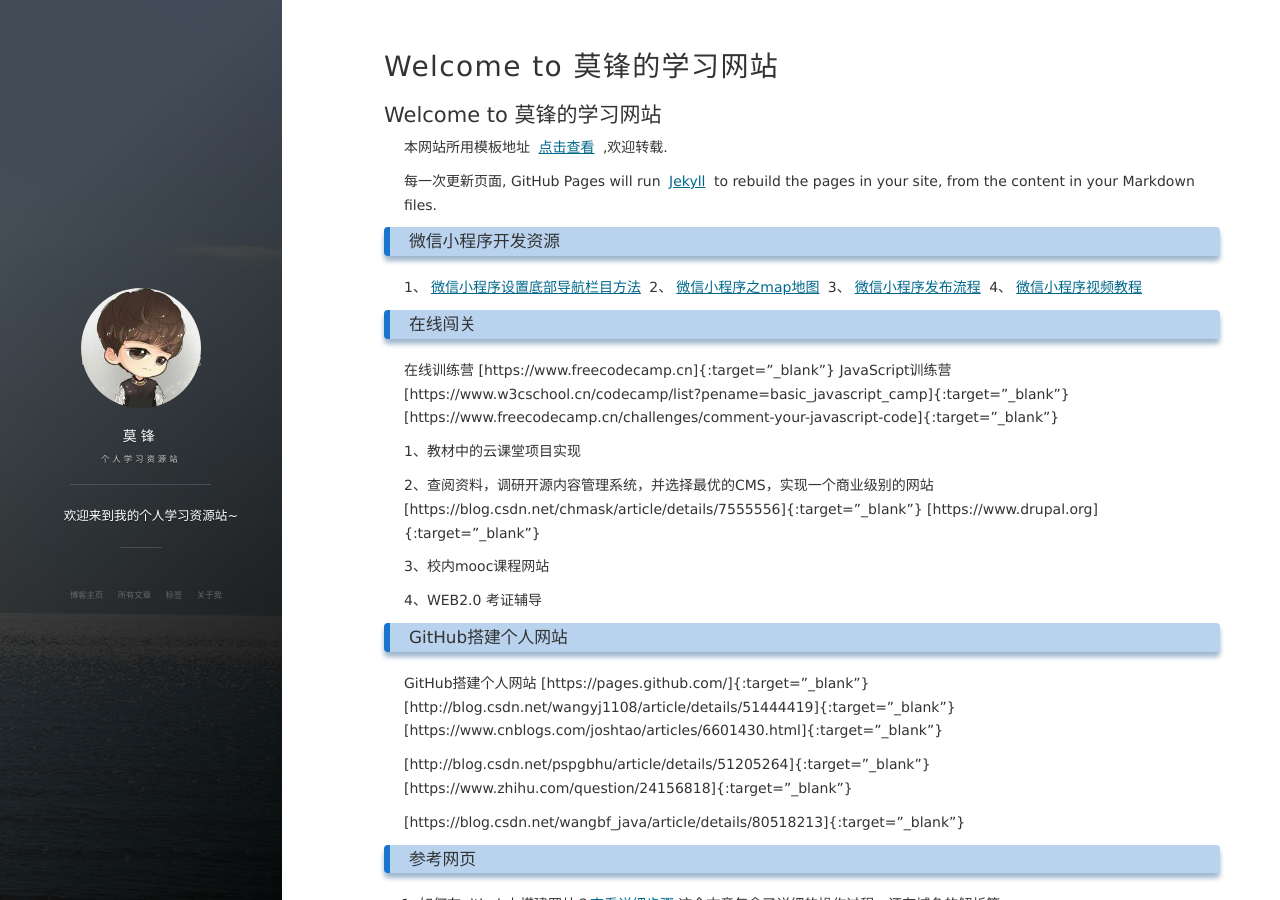
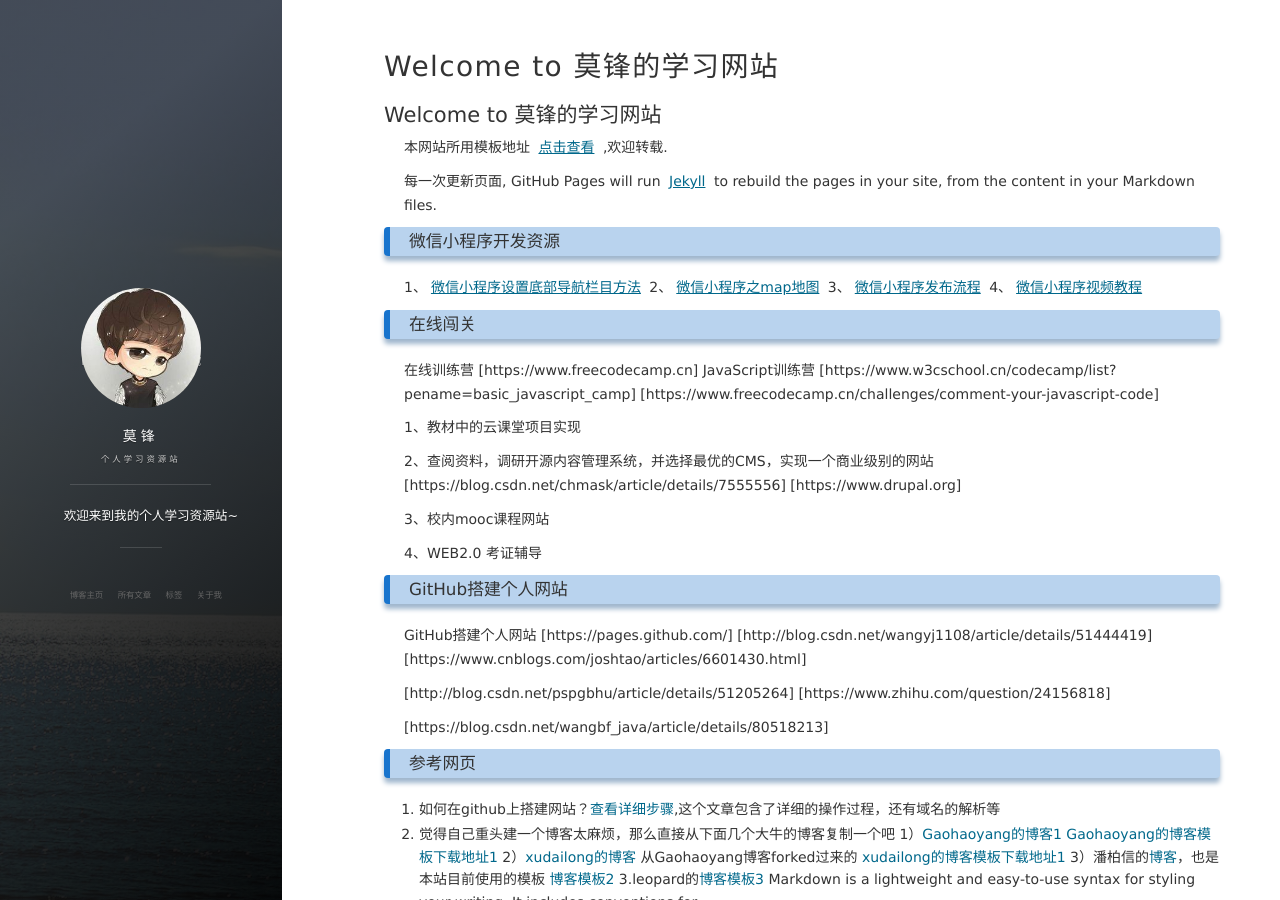
Before and after one commit to 1751864058/1751864058.github.io, a Jekyll site: the page built from index.md, in a window 1280 px wide and 900 px high. Built offline with Jekyll 4.4.1, drawn with Linux system fonts in a browser that asks for light colours; nearby versions of some CDN libraries; our own code applies the rules of GitHub Pages for plain Markdown files; the list of posts is cut into pages by our own code; comment, search, counter and statistics services are not loaded; some of the changed lines change nothing that is shown.

Commit message:
Update index.md

```diff
--- a/index.md
+++ b/index.md
@@ -10,35 +10,34 @@
 4、[微信小程序视频教程](https://pan.baidu.com/s/1kUXxZ0b){:target="_blank"}
 ### 在线闯关
 在线训练营
-[https://www.freecodecamp.cn]{:target="_blank"}
+[https://www.freecodecamp.cn]
 JavaScript训练营
-[https://www.w3cschool.cn/codecamp/list?pename=basic_javascript_camp]{:target="_blank"}
-[https://www.freecodecamp.cn/challenges/comment-your-javascript-code]{:target="_blank"}
+[https://www.w3cschool.cn/codecamp/list?pename=basic_javascript_camp]
+[https://www.freecodecamp.cn/challenges/comment-your-javascript-code]
 
 1、教材中的云课堂项目实现
 
 2、查阅资料，调研开源内容管理系统，并选择最优的CMS，实现一个商业级别的网站
-[https://blog.csdn.net/chmask/article/details/7555556]{:target="_blank"}
-[https://www.drupal.org]{:target="_blank"}
+[https://blog.csdn.net/chmask/article/details/7555556]
+[https://www.drupal.org]
 
 3、校内mooc课程网站
 
 4、WEB2.0 考证辅导
 ### GitHub搭建个人网站
 GitHub搭建个人网站
-[https://pages.github.com/]{:target="_blank"}
-[http://blog.csdn.net/wangyj1108/article/details/51444419]{:target="_blank"}
-[https://www.cnblogs.com/joshtao/articles/6601430.html]{:target="_blank"}
+[https://pages.github.com/]
+[http://blog.csdn.net/wangyj1108/article/details/51444419]
+[https://www.cnblogs.com/joshtao/articles/6601430.html]
 
 
-[http://blog.csdn.net/pspgbhu/article/details/51205264]{:target="_blank"}
-[https://www.zhihu.com/question/24156818]{:target="_blank"}
+[http://blog.csdn.net/pspgbhu/article/details/51205264]
+[https://www.zhihu.com/question/24156818]
 
 
 
 
-
-[https://blog.csdn.net/wangbf_java/article/details/80518213]{:target="_blank"}
+[https://blog.csdn.net/wangbf_java/article/details/80518213]
 ### 参考网页
 
 1.  如何在github上搭建网站？[查看详细步骤](https://www.cnblogs.com/camille666/p/how_to_build_website_at_github.html/){:target="_blank"},这个文章包含了详细的操作过程，还有域名的解析等
```
